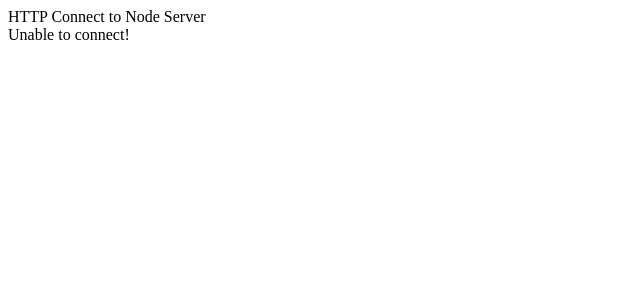
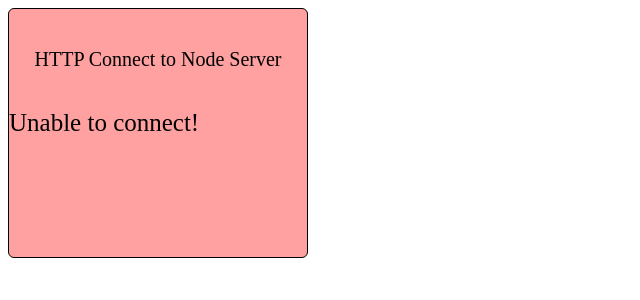
Before and after one commit to pritch9/Coursarium, an Angular app: page /admin in a window 1280 px wide. Shown: the top 300 px of the page, without its empty margins (0-640 px from the left). Built offline with nearby package versions, Linux system fonts and the light colour scheme; no server answers.

Commit message:
Demonstrating commits

```diff
--- a/src/app/Components/admin/admin.component.scss
+++ b/src/app/Components/admin/admin.component.scss
@@ -0,0 +1,50 @@
+.monitor {
+  height: 250px;
+  width: 300px;
+
+  background: rgba(89, 230, 36, 0.39);
+
+  border: 1px solid black;
+  border-radius: 6px;
+
+  display: flex;
+  flex-direction: column;
+
+  transition: .2s;
+
+  -webkit-box-sizing: border-box;
+  -moz-box-sizing: border-box;
+  box-sizing: border-box;
+
+  &.danger {
+    background: rgba(255, 0, 0, 0.37);
+  }
+
+
+  .title {
+    display: flex;
+    justify-content: center;
+    align-items: center;
+    flex: 0 0 100px;
+    text-align: center;
+    font-size: 20px;
+  }
+
+  .message {
+    flex: 1;
+
+    justify-content: center;
+    align-items: center;
+
+    font-size: 25px;
+  }
+
+  &:hover {
+    -webkit-transform: scale(1.5);
+    -moz-transform: scale(1.5);
+    -ms-transform: scale(1.5);
+    -o-transform: scale(1.5);
+    transform: scale(1.5);
+  }
+
+}
```
Also changed, not shown: 2 other files (tests, documents, lock files or other folders).
